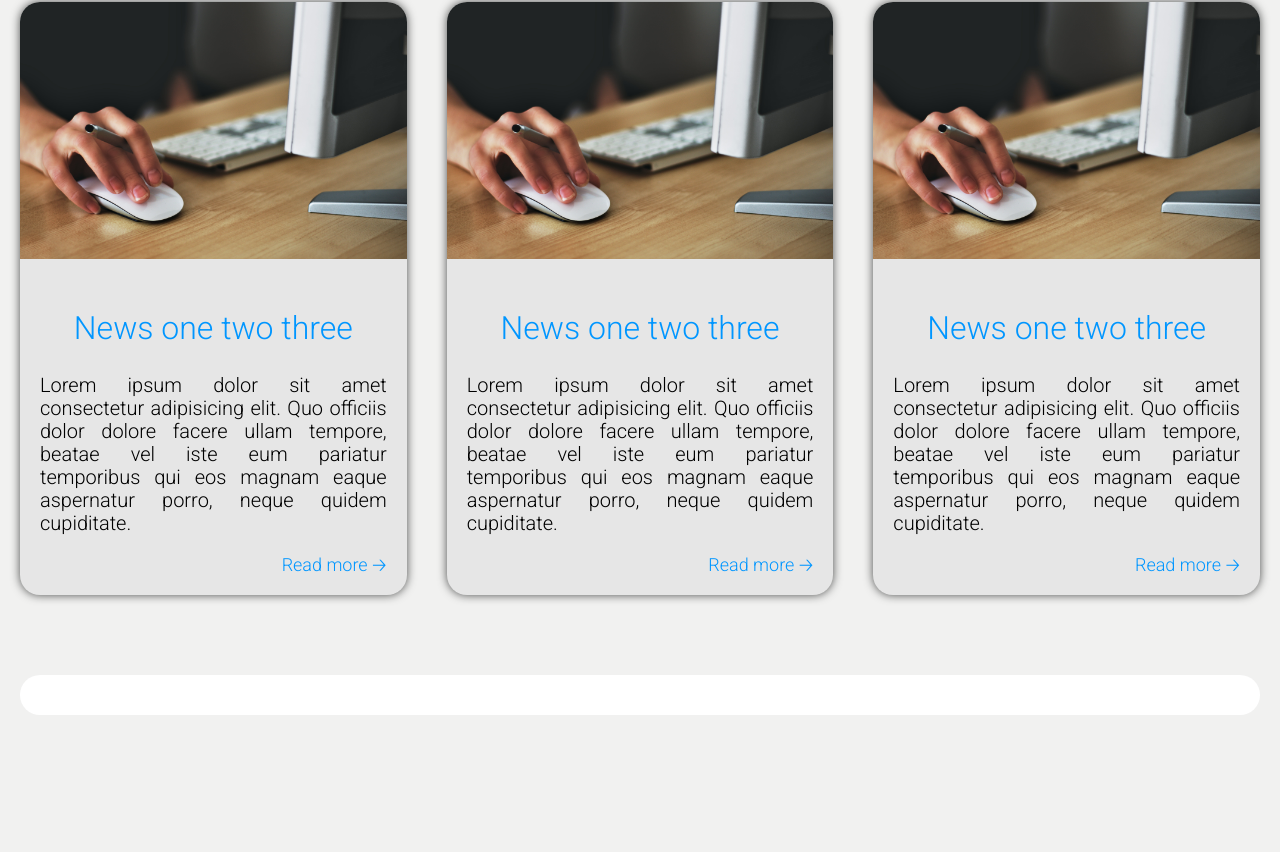
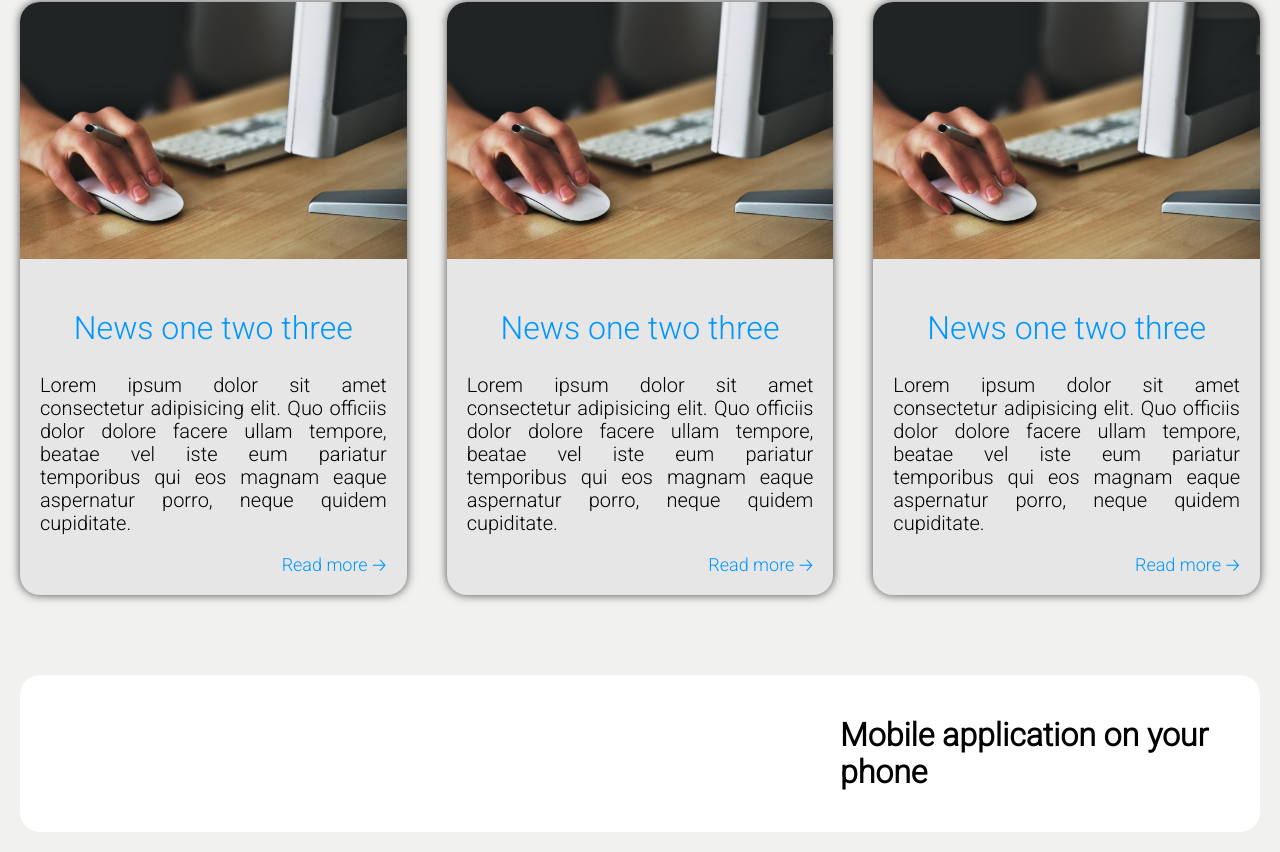
Before and after one commit to mizdebski77/Easy-Employ, a React (Create React App) app: page /Home in a window 1280 px wide. Shown: the part 2971-3823 px from the top of the page. Before the commit the page ends 3706 px from the top, so only its background shows below. Built offline with nearby package versions, Linux system fonts and the light colour scheme.

Commit message:
Title to app section added

```diff
--- a/src/features/Home/AppSection/appSection.tsx
+++ b/src/features/Home/AppSection/appSection.tsx
@@ -1,5 +1,5 @@
 import React from 'react';
-import { ImagesWrapper, TextWrapper, Wrapper } from './styledAppSection';
+import { ImagesWrapper, TextWrapper, Title, Wrapper } from './styledAppSection';
 
 export const AppSection = () => {
     return (
@@ -9,7 +9,7 @@ export const AppSection = () => {
             </ImagesWrapper>
 
             <TextWrapper>
-
+                <Title>Mobile application on your phone</Title>
             </TextWrapper>
         </Wrapper>
     );
--- a/src/features/Home/AppSection/styledAppSection.ts
+++ b/src/features/Home/AppSection/styledAppSection.ts
@@ -21,6 +21,10 @@ export const Title = styled.h1`
 
 `;
 
+export const TitleSpan = styled.span`
+
+`;
+
 export const Captions = styled.article`
 
 `;
```
